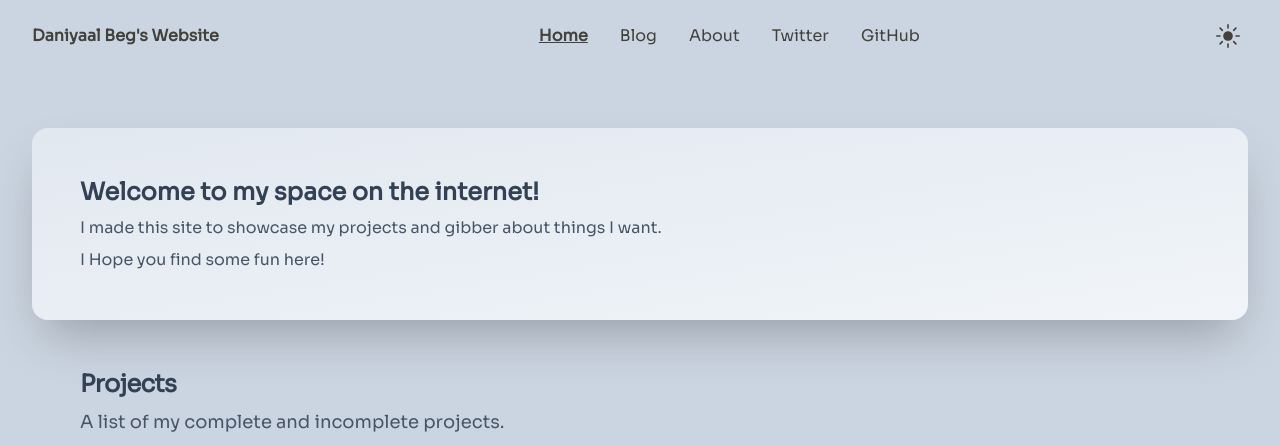
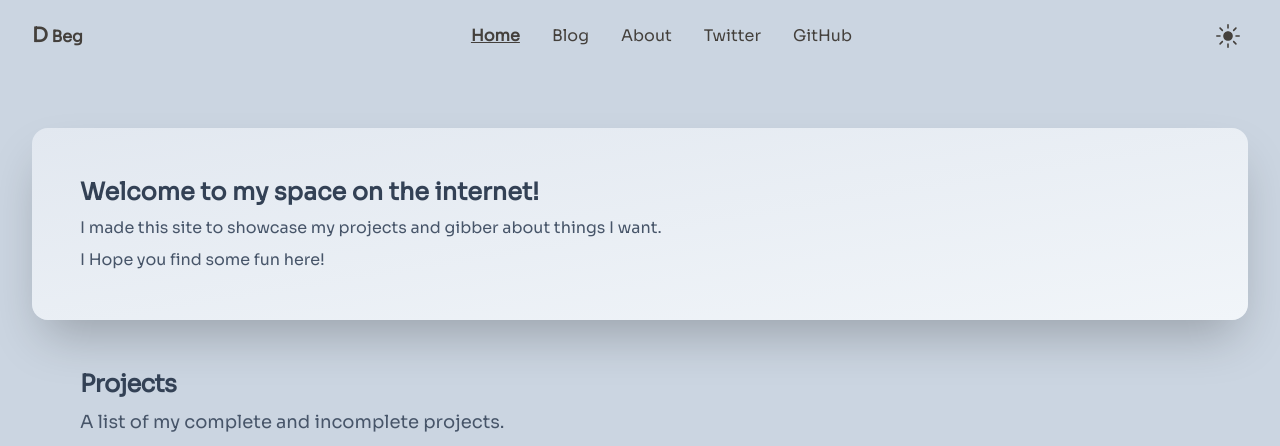
Before and after one commit to Daniyaalbeg/the-blog, an Astro site: page / in a window 1280 px wide. Shown: the top 446 px of the page. Built offline with nearby package versions, Linux system fonts and the light colour scheme; Astro itself is replaced by a stand-in of ours.

Commit message:
Updated site title

```diff
--- a/src/components/HomeHeader.tsx
+++ b/src/components/HomeHeader.tsx
@@ -38,8 +38,11 @@ export const HomeHeader = () => {
 
 	return (
 		<header className="flex flex-row justify-between items-center py-4 px-8">
-			<h2 className="hidden sm:block text-stone-700 dark:text-stone-300 font-semibold">
-				{SITE_TITLE}
+			<h2 className="group hidden sm:block text-stone-700 dark:text-stone-300 font-semibold cursor-default">
+				<span className="group-hover:text-[hsl(240,50%,60%)] text-xl transition-colors duration-200 ease-in-out">
+					{SITE_TITLE.slice(0, 1)}
+				</span>
+				{SITE_TITLE.slice(1, SITE_TITLE.length)}
 			</h2>
 			<h2 className="sm:hidden text-xs text-stone-700 dark:text-stone-300 font-semibold">
 				{SITE_TITLE}
--- a/src/consts.ts
+++ b/src/consts.ts
@@ -1,5 +1,5 @@
 // Place any global data in this file.
 // You can import this data from anywhere in your site by using the `import` keyword.
 
-export const SITE_TITLE = 'Daniyaal Beg\'s Website';
-export const SITE_DESCRIPTION = 'Welcome to my website!';
+export const SITE_TITLE = 'D Beg'
+export const SITE_DESCRIPTION = 'A site for all of my projects and ideas.'
```
